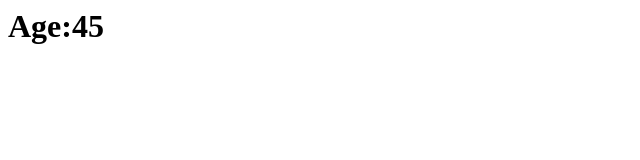
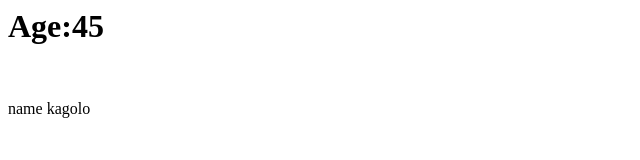
Before and after one commit to kagolo/E-commerce, a plain HTML site: page About.html in a window 1280 px wide. Shown: the whole page, without its empty margins (0-640 px from the left). Drawn offline with Linux system fonts and the light colour scheme.

Commit message:
i have added his name

```diff
--- a/About.html
+++ b/About.html
@@ -1,7 +1,8 @@
 <html>
     <head></head>
     <body>
-        <H1>Age:45</H1>
+        <H1>Age:45</H1><br>
+        <p>name kagolo</p>
 
     </body>
 </html>
```
